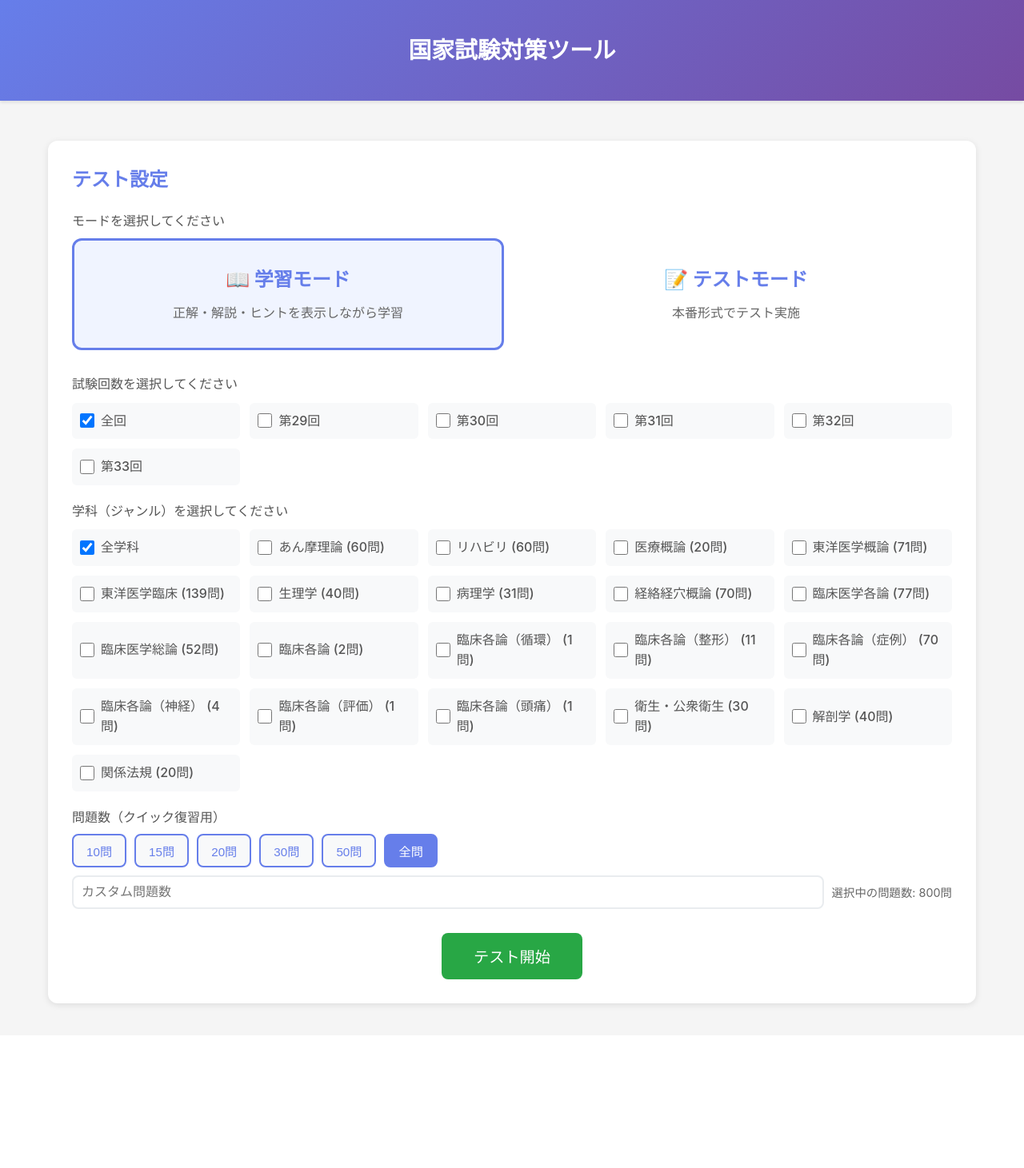
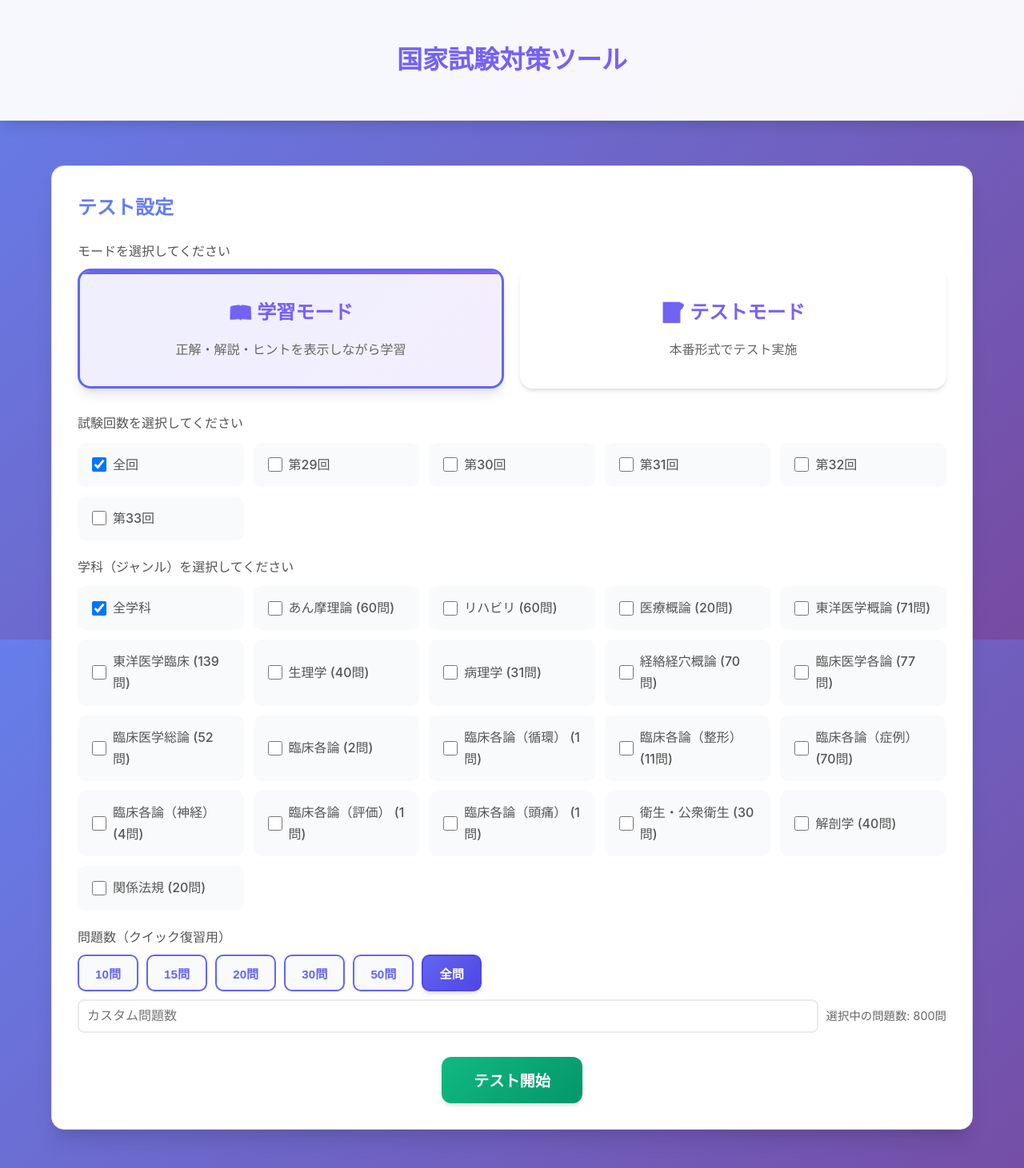
Before and after one commit to s-okada-creator/national-exam-tool, a Flask app: page / in a window 1280 px wide. Shown: the whole page at 80% size. Before the commit the page ends 1262 px from the top, so only its background shows below. Run offline with Flask 3, Linux system fonts and the light colour scheme.

Commit message:
Update design: Modern and refined UI with gradients and improved styling

```diff
--- a/static/css/style.css
+++ b/static/css/style.css
@@ -5,90 +5,146 @@
     box-sizing: border-box;
 }
 
+:root {
+    --primary-color: #6366f1;
+    --primary-dark: #4f46e5;
+    --primary-light: #818cf8;
+    --secondary-color: #8b5cf6;
+    --accent-color: #ec4899;
+    --success-color: #10b981;
+    --danger-color: #ef4444;
+    --warning-color: #f59e0b;
+    --text-primary: #1f2937;
+    --text-secondary: #6b7280;
+    --bg-primary: #ffffff;
+    --bg-secondary: #f9fafb;
+    --bg-tertiary: #f3f4f6;
+    --border-color: #e5e7eb;
+    --shadow-sm: 0 1px 2px 0 rgba(0, 0, 0, 0.05);
+    --shadow-md: 0 4px 6px -1px rgba(0, 0, 0, 0.1), 0 2px 4px -1px rgba(0, 0, 0, 0.06);
+    --shadow-lg: 0 10px 15px -3px rgba(0, 0, 0, 0.1), 0 4px 6px -2px rgba(0, 0, 0, 0.05);
+    --shadow-xl: 0 20px 25px -5px rgba(0, 0, 0, 0.1), 0 10px 10px -5px rgba(0, 0, 0, 0.04);
+}
+
 body {
     font-family: -apple-system, BlinkMacSystemFont, 'Segoe UI', 'Hiragino Kaku Gothic ProN', 'Hiragino Sans', Meiryo, sans-serif;
-    line-height: 1.6;
-    color: #333;
-    background-color: #f5f5f5;
+    line-height: 1.7;
+    color: var(--text-primary);
+    background: linear-gradient(135deg, #667eea 0%, #764ba2 100%);
+    background-attachment: fixed;
+    min-height: 100vh;
 }
 
 .container {
     max-width: 1200px;
     margin: 0 auto;
-    padding: 20px;
+    padding: 24px;
 }
 
 /* ヘッダー */
 header {
-    background: linear-gradient(135deg, #667eea 0%, #764ba2 100%);
-    color: white;
-    padding: 20px 0;
-    margin-bottom: 30px;
-    box-shadow: 0 2px 4px rgba(0,0,0,0.1);
+    background: rgba(255, 255, 255, 0.95);
+    backdrop-filter: blur(10px);
+    color: var(--text-primary);
+    padding: 24px 0;
+    margin-bottom: 32px;
+    box-shadow: var(--shadow-lg);
+    border-bottom: 1px solid var(--border-color);
 }
 
 header h1 {
     text-align: center;
-    font-size: 1.8rem;
+    font-size: 2rem;
+    font-weight: 700;
+    background: linear-gradient(135deg, var(--primary-color) 0%, var(--secondary-color) 100%);
+    -webkit-background-clip: text;
+    -webkit-text-fill-color: transparent;
+    background-clip: text;
 }
 
 /* カードスタイル */
 .card {
-    background: white;
-    border-radius: 12px;
-    padding: 30px;
-    margin-bottom: 20px;
-    box-shadow: 0 2px 8px rgba(0,0,0,0.1);
+    background: var(--bg-primary);
+    border-radius: 16px;
+    padding: 32px;
+    margin-bottom: 24px;
+    box-shadow: var(--shadow-xl);
+    border: 1px solid var(--border-color);
+    transition: transform 0.3s ease, box-shadow 0.3s ease;
+}
+
+.card:hover {
+    transform: translateY(-2px);
+    box-shadow: var(--shadow-xl);
 }
 
 /* ボタンスタイル */
 .btn {
     display: inline-block;
-    padding: 12px 24px;
-    background: #667eea;
+    padding: 14px 28px;
+    background: linear-gradient(135deg, var(--primary-color) 0%, var(--primary-dark) 100%);
     color: white;
     text-decoration: none;
-    border-radius: 8px;
+    border-radius: 12px;
     border: none;
     cursor: pointer;
     font-size: 1rem;
-    font-weight: 500;
-    transition: all 0.3s ease;
+    font-weight: 600;
+    transition: all 0.3s cubic-bezier(0.4, 0, 0.2, 1);
     text-align: center;
+    box-shadow: var(--shadow-md);
+    position: relative;
+    overflow: hidden;
+}
+
+.btn::before {
+    content: '';
+    position: absolute;
+    top: 0;
+    left: -100%;
+    width: 100%;
+    height: 100%;
+    background: linear-gradient(90deg, transparent, rgba(255, 255, 255, 0.2), transparent);
+    transition: left 0.5s;
+}
+
+.btn:hover::before {
+    left: 100%;
 }
 
 .btn:hover {
-    background: #5568d3;
     transform: translateY(-2px);
-    box-shadow: 0 4px 12px rgba(102, 126, 234, 0.4);
+    box-shadow: var(--shadow-lg);
+    background: linear-gradient(135deg, var(--primary-light) 0%, var(--primary-color) 100%);
 }
 
 .btn:active {
     transform: translateY(0);
+    box-shadow: var(--shadow-sm);
 }
 
 .btn-secondary {
-    background: #6c757d;
+    background: linear-gradient(135deg, #6b7280 0%, #4b5563 100%);
 }
 
 .btn-secondary:hover {
-    background: #5a6268;
+    background: linear-gradient(135deg, #9ca3af 0%, #6b7280 100%);
 }
 
 .btn-success {
-    background: #28a745;
+    background: linear-gradient(135deg, var(--success-color) 0%, #059669 100%);
 }
 
 .btn-success:hover {
-    background: #218838;
+    background: linear-gradient(135deg, #34d399 0%, var(--success-color) 100%);
 }
 
 .btn-danger {
-    background: #dc3545;
+    background: linear-gradient(135deg, var(--danger-color) 0%, #dc2626 100%);
 }
 
 .btn-danger:hover {
-    background: #c82333;
+    background: linear-gradient(135deg, #f87171 0%, var(--danger-color) 100%);
 }
 
 .btn:disabled {
@@ -119,15 +175,18 @@ header h1 {
 .checkbox-item {
     display: flex;
     align-items: center;
-    padding: 10px;
-    background: #f8f9fa;
-    border-radius: 6px;
+    padding: 12px 16px;
+    background: var(--bg-secondary);
+    border-radius: 10px;
     cursor: pointer;
     transition: all 0.2s ease;
+    border: 2px solid transparent;
 }
 
 .checkbox-item:hover {
-    background: #e9ecef;
+    background: var(--bg-tertiary);
+    border-color: var(--primary-color);
+    transform: translateX(4px);
 }
 
 .checkbox-item input[type="checkbox"] {
@@ -145,25 +204,29 @@ header h1 {
 
 /* クイック問題数選択ボタン */
 .btn-quick-count {
-    padding: 8px 16px;
-    background: #f8f9fa;
-    color: #667eea;
-    border: 2px solid #667eea;
-    border-radius: 8px;
+    padding: 10px 20px;
+    background: var(--bg-secondary);
+    color: var(--primary-color);
+    border: 2px solid var(--primary-color);
+    border-radius: 10px;
     cursor: pointer;
     font-size: 0.95rem;
-    font-weight: 500;
+    font-weight: 600;
     transition: all 0.2s ease;
+    box-shadow: var(--shadow-sm);
 }
 
 .btn-quick-count:hover {
-    background: #e9ecef;
-    transform: translateY(-1px);
+    background: var(--bg-tertiary);
+    transform: translateY(-2px);
+    box-shadow: var(--shadow-md);
 }
 
 .btn-quick-count.active {
-    background: #667eea;
+    background: linear-gradient(135deg, var(--primary-color) 0%, var(--primary-dark) 100%);
     color: white;
+    border-color: var(--primary-dark);
+    box-shadow: var(--shadow-md);
 }
 
 .warning {
@@ -184,28 +247,57 @@ header h1 {
 
 .mode-card {
     flex: 1;
-    padding: 30px;
-    background: white;
-    border-radius: 12px;
+    padding: 32px;
+    background: var(--bg-primary);
+    border-radius: 16px;
     text-align: center;
     cursor: pointer;
-    transition: all 0.3s ease;
+    transition: all 0.3s cubic-bezier(0.4, 0, 0.2, 1);
     border: 3px solid transparent;
+    box-shadow: var(--shadow-md);
+    position: relative;
+    overflow: hidden;
+}
+
+.mode-card::before {
+    content: '';
+    position: absolute;
+    top: 0;
+    left: 0;
+    right: 0;
+    height: 4px;
+    background: linear-gradient(90deg, var(--primary-color), var(--secondary-color));
+    transform: scaleX(0);
+    transition: transform 0.3s ease;
+}
+
+.mode-card:hover::before {
+    transform: scaleX(1);
 }
 
 .mode-card:hover {
-    transform: translateY(-5px);
-    box-shadow: 0 8px 16px rgba(0,0,0,0.1);
+    transform: translateY(-8px);
+    box-shadow: var(--shadow-xl);
 }
 
 .mode-card.active {
-    border-color: #667eea;
-    background: #f0f4ff;
+    border-color: var(--primary-color);
+    background: linear-gradient(135deg, rgba(99, 102, 241, 0.1) 0%, rgba(139, 92, 246, 0.1) 100%);
+    box-shadow: var(--shadow-lg);
+}
+
+.mode-card.active::before {
+    transform: scaleX(1);
 }
 
 .mode-card h2 {
-    color: #667eea;
-    margin-bottom: 10px;
+    background: linear-gradient(135deg, var(--primary-color) 0%, var(--secondary-color) 100%);
+    -webkit-background-clip: text;
+    -webkit-text-fill-color: transparent;
+    background-clip: text;
+    margin-bottom: 12px;
+    font-size: 1.5rem;
+    font-weight: 700;
 }
 
 .mode-card p {
```
Also changed, not shown: other parts of static/css/style.css (+38 -23 lines).
